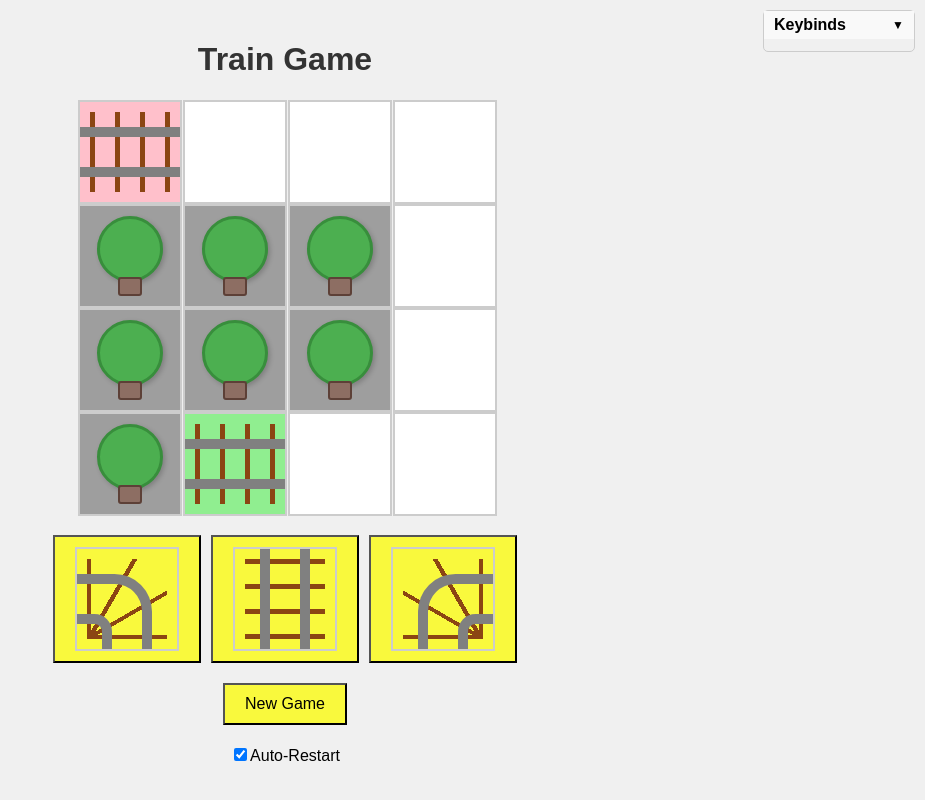
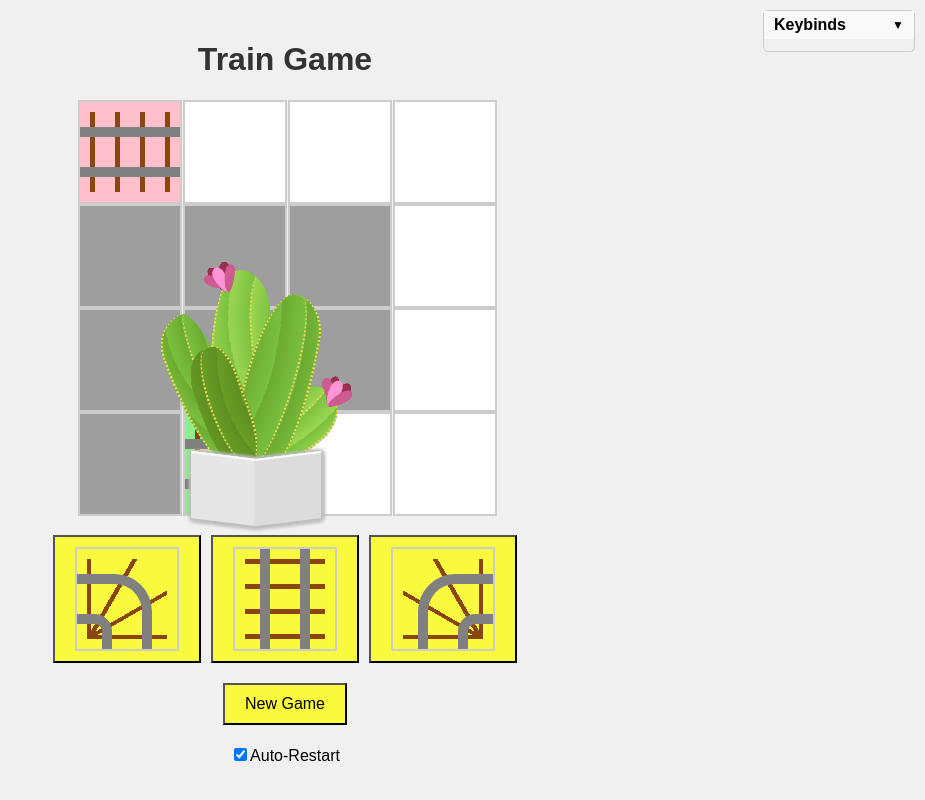
Before and after one commit to TrevorBurgoyne/train-game, a React (Create React App) app: page / in a window 1280 px wide. Shown: the whole page, without its empty margins (355-1280 px from the left). Built offline with nearby package versions, Linux system fonts and the light colour scheme.

Commit message:
import cactus

```diff
--- a/src/components/Tile.tsx
+++ b/src/components/Tile.tsx
@@ -1,5 +1,6 @@
 import { FC } from 'react';
 import Tree from './obstacles/Tree';
+import Cactus from './obstacles/Cactus';
 import '../styles/Tile.css';
 import '../styles/Rail.css';
 
@@ -39,7 +40,7 @@ const Tile: FC<TileProps> = ({tile_type, rail_type = null, direction = null, is_
     return (
         <div className={`tile ${tile_class} ${rail_class} ${direction}`}>
             {is_invalid && <div className="invalid-overlay"></div>}
-            {tile_type === 'obstacle' && <Tree />}
+            {tile_type === 'obstacle' && <Cactus />}
         </div>
     );
 };
--- /dev/null
+++ b/src/components/obstacles/Cactus.tsx
@@ -0,0 +1,51 @@
+import '../../styles/Cactus.css';
+
+const Cactus = () => {
+    return (
+        <div className="frame">
+            <div className="center">
+                <div className="cactus">
+                    <div className="stalk1">
+                        <div className="spikes"></div>
+                    </div>
+                    <div className="stalk2">
+                        <div className="spikes"></div>
+                    </div>
+                    <div className="stalk3">
+                        <div className="flower">
+                            <div className="petal1"></div>
+                            <div className="petal2"></div>
+                            <div className="petal3"></div>
+                            <div className="petal4"></div>
+                            <div className="petal5"></div>
+                        </div>
+                        <div className="spikes"></div>
+                    </div>
+                    <div className="stalk4">
+                        <div className="spikes"></div>
+                    </div>
+                    <div className="stalk5">
+                        <div className="flower">
+                            <div className="petal1"></div>
+                            <div className="petal2"></div>
+                            <div className="petal3"></div>
+                            <div className="petal4"></div>
+                            <div className="petal5"></div>
+                        </div>
+                        <div className="spikes"></div>
+                    </div>
+                </div>
+                <div className="pot">
+                    <div className="pot-left"></div>
+                    <div className="pot-right"></div>
+                </div>
+                <div className="pot-back">
+                    <div className="pot-back-left"></div>
+                    <div className="pot-back-right"></div>
+                </div>
+            </div>
+        </div>
+    );
+};
+
+export default Cactus;
--- /dev/null
+++ b/src/styles/Cactus.css
@@ -0,0 +1,213 @@
+/* https://codepen.io/alice2707/pen/qBZxMYx */
+
+#frame {
+    width: 100%;
+    height: 100%;
+    background-color: #e8f4ea;
+    position: absolute;
+  }
+
+  .center {
+    position: absolute;
+    top: 45%;
+    left: 45%;
+  }
+
+  .stalk1 {
+    position: absolute;
+    background:repeating-radial-gradient(circle farthest-corner at 400% 50%, #5E8E22 0%, #6A9E25 9%);
+    width: 45px;
+    height: 120px;
+    border-radius: 25px 15px 15px 15px / 40px 35px 50px 60px;
+    transform: rotate(-20deg) translate(-15px, -20px);
+    z-index: 10;
+    border-right: 2px dotted #F8D75F;
+  }
+  .stalk2 {
+    position: absolute;
+    width: 65px;
+    height: 180px;
+    background:repeating-radial-gradient(circle farthest-corner at -355% 30%, #6CAA31 0%, #7AC13F 8%);
+    z-index: 9;
+    border-radius: 54% 46% 47% 53% / 78% 23% 77% 22%;
+    transform: rotate(10deg) translate(10px, -70px);
+    border-left: 2px dotted #F8D75F;
+    border-right: 2px dotted #F8D75F;
+  }
+  .stalk3 {
+    width: 65px;
+    height: 200px;
+    position: absolute;
+    transform: rotate(-5deg) translate(-5px, -90px);
+    z-index: 8;
+    border-radius: 60% 40% 44% 56% / 75% 20% 80% 25%;
+    background:repeating-radial-gradient(circle farthest-corner at 300% 30%, #7AC13F 0%, #9CD652 9%);
+    border-left: 2px dotted #F8D75F;
+  }
+
+  .stalk4 {
+    width: 50px;
+    height: 160px;
+    position: absolute;
+    transform: rotate(-20deg) translate(-25px, -60px);
+    z-index: 8;
+    border-radius: 62% 38% 42% 58% / 22% 54% 46% 78%;
+    background:repeating-radial-gradient(circle farthest-corner at 300% 20%, #6CAA31 0%, #7AC13F 9%);
+    border-left: 2px dotted #F8D75F;
+  }
+
+  .stalk5 {
+    width: 50px;
+    height: 100px;
+    position: absolute;
+    transform: rotate(50deg) translate(45px, -25px);
+    z-index: 7;
+    border-radius: 47% 53% 42% 58% / 26% 38% 62% 74%;
+    background:repeating-radial-gradient(circle farthest-corner at -300% 35%, #7AC13E 0%, #9CD752 9%);
+    border-right: 2px dotted #F8D75F;
+  }
+
+  .pot, .pot-back {
+    width: 130px;
+    height: 80px;
+    position: absolute;
+    transform: translate(-30px, 95px);
+  }
+
+  .pot {
+    z-index: 11;
+  }
+
+  .pot-back {
+    z-index: 6;
+  }
+
+  .pot div, .pot-back div {
+    position: absolute;
+    width: 65px;
+    height: 65px;
+  }
+
+  .pot-right {
+    right: 0;
+    background-color: #DDDCDD;
+    transform: skewY(-7deg);
+    border-top: 2px solid #F9F9F9;
+    box-shadow: 1px 1px 5px 0px rgba(191,191,191,1);
+  }
+
+  .pot-left {
+    left: 0;
+    background-color: #E7E6E7;
+    transform: skewY(7deg);
+    border-top: 2px solid #F9F9F9;
+    box-shadow: 1px 1px 5px 0px rgba(191,191,191,1);
+  }
+
+  .pot-back-left {
+    top: -8px;
+    background-color: #E9D5BA;
+    transform: skewY(-7deg);
+  }
+
+  .pot-back-right {
+    top: -8px;
+    right: 0;
+    background-color: #E9D5BA;
+    transform: skewY(7deg);
+  }
+
+  .spikes {
+    position: absolute;
+    border-radius: 50% 50%;
+    height: 100%;
+  }
+
+  .stalk1 .spikes {
+    left: 10px;
+    border-left: 2px dotted #F8D75F;
+    width: 30px;
+  }
+
+  .stalk2 .spikes {
+    left: 10px;
+    border-right: 2px dotted #F8D75F;
+    width: 37px;
+    transform: rotate(7deg);
+  }
+
+  .stalk3 .spikes {
+    right: -5px;
+    border-left: 2px dotted #F8D75F;
+    width: 25px;
+    height: 65%;
+    top: 7px;
+  }
+
+  .stalk4 .spikes {
+    right: 3px;
+    border-left: 2px dotted #F8D75F;
+    width: 20px;
+    transform: rotate(-2deg);
+  }
+
+  .stalk5 .spikes {
+    left: 4px;
+    top: 2px;
+    border-right: 2px dotted #F8D75F;
+    width: 15px;
+    transform: rotate(2deg);
+  }
+
+  .stalk3 .flower {
+    position: absolute;
+    top: -10px;
+    left: 30%;
+  }
+
+  .stalk5 .flower {
+    position: absolute;
+    top: -20px;
+    right: 50%;
+  }
+
+  .flower div {
+    position:absolute;
+    border-radius: 50% / 30% 30% 70% 70%;
+    transform-origin: center bottom;
+  }
+
+  .petal1 {
+    width:10px;
+    height: 30px;
+    background-color: #96304c;
+    transform: rotate(-35deg);
+  }
+  .petal2 {
+    width:11px;
+    height: 30px;
+    background-color: #96304c;
+    transform: rotate(-5deg);
+  }
+  .petal3 {
+    width: 10px;
+    height: 25px;
+    background-color: #cd5a91;
+    transform: rotate(-65deg);
+  }
+  .petal4 {
+    width:12px;
+    height: 27px;
+    top: 3px;
+    margin-left: -1px;
+    background-color: #ff95d6;
+    transform: rotate(-25deg);
+  }
+
+  .petal5 {
+    width:10px;
+    height: 27px;
+    top: 3px;
+    background-color: #cd5a91;
+    transform: rotate(10deg);
+  }
```
